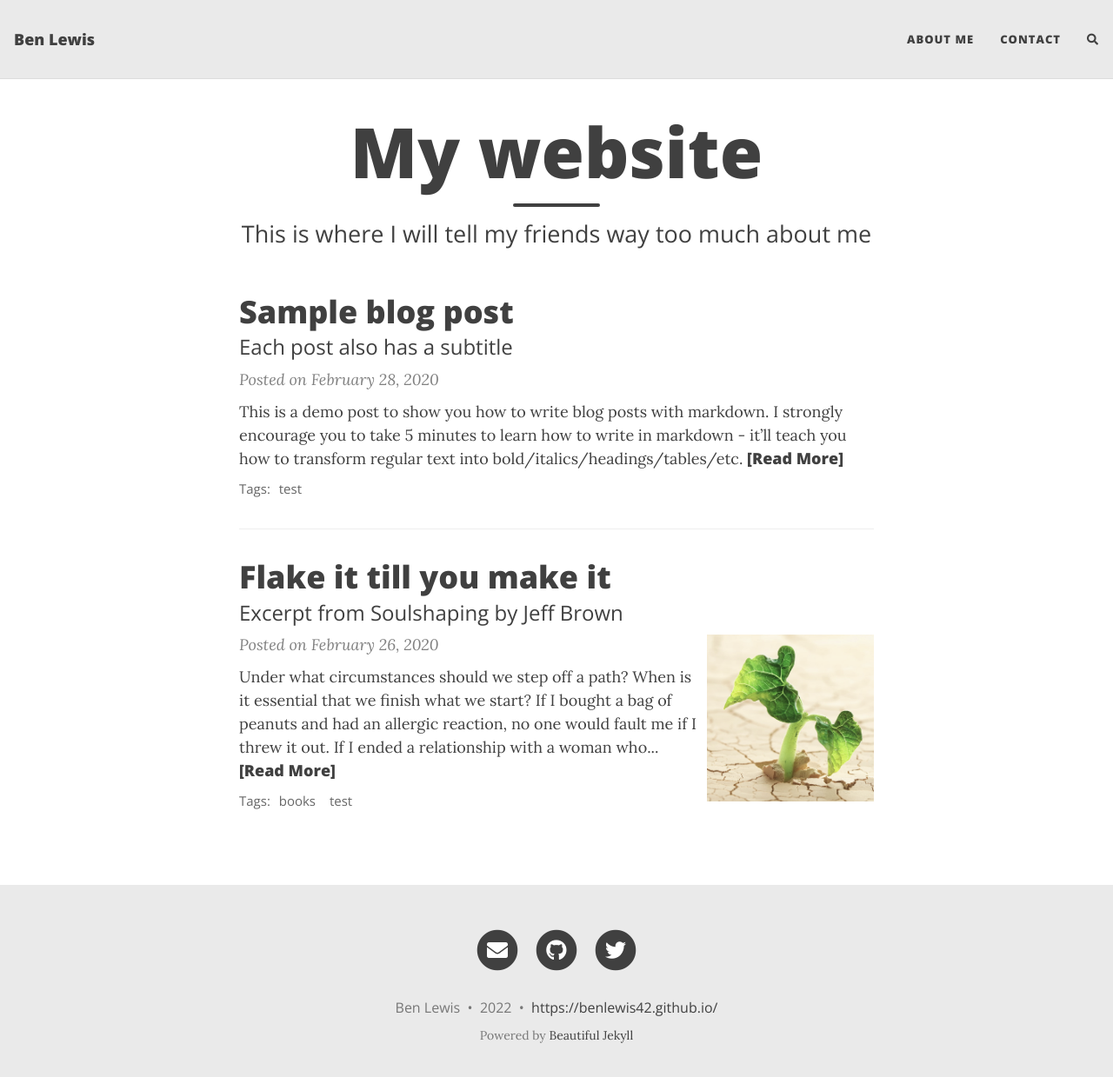
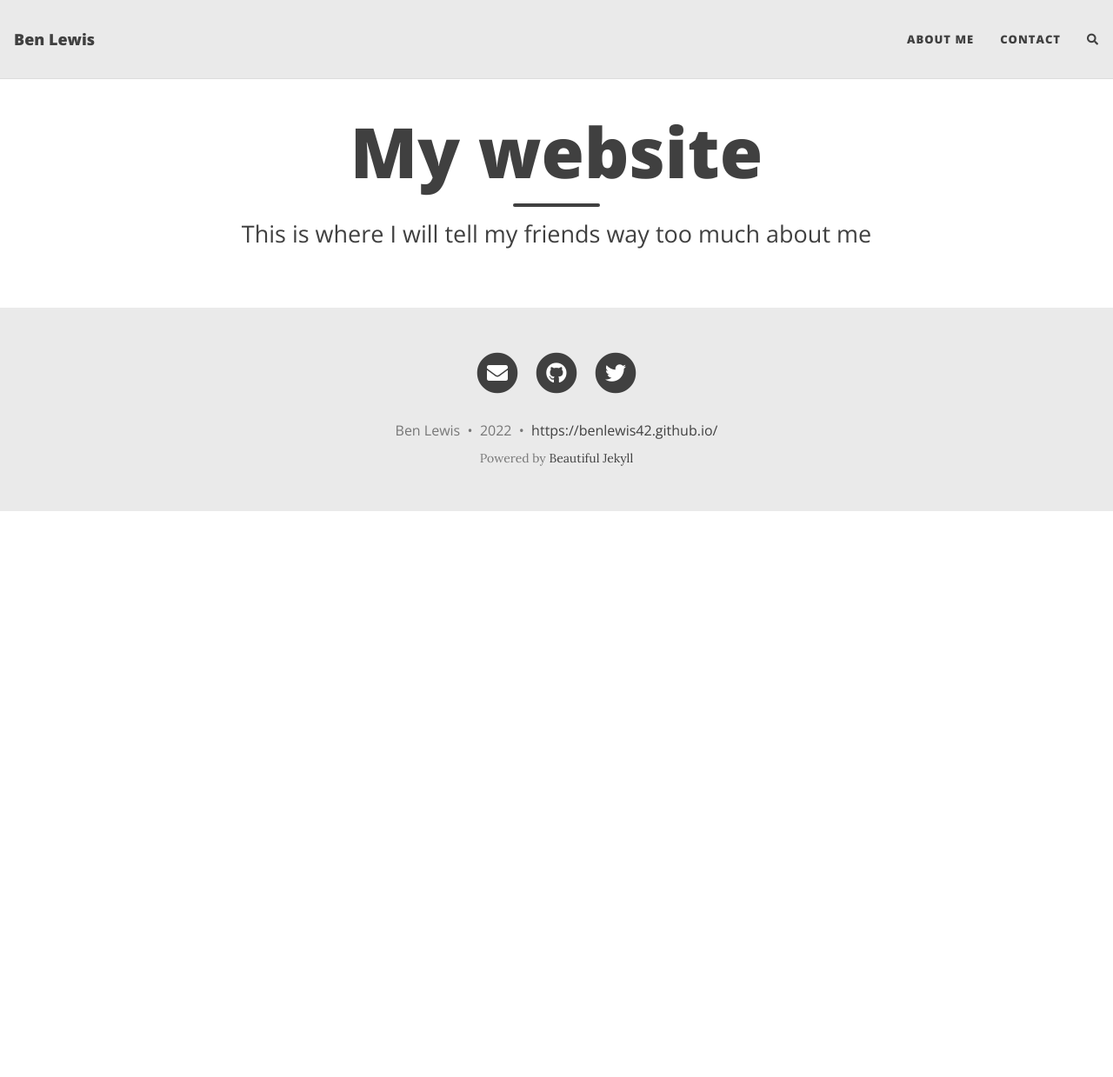
Before and after one commit to BenLewis42/BenLewis42.github.io, a Jekyll site: the page built from index.html, in a window 1280 px wide and 1252 px high. Shown: the top 1239 px of the window at 87% size. Built offline with Jekyll 4.4.1, drawn with Linux system fonts in a browser that asks for light colours; nearby versions of some CDN libraries; the list of posts is cut into pages by our own code; comment, search, counter and statistics services are not loaded.

Commit message:
vax post p1

```diff
--- a/_posts/2020-02-26-flake-it-till-you-make-it.md
+++ /dev/null
@@ -1,17 +0,0 @@
----
-layout: post
-title: Flake it till you make it
-subtitle: Excerpt from Soulshaping by Jeff Brown
-cover-img: /assets/img/path.jpg
-thumbnail-img: /assets/img/thumb.png
-share-img: /assets/img/path.jpg
-tags: [books, test]
----
-
-Under what circumstances should we step off a path? When is it essential that we finish what we start? If I bought a bag of peanuts and had an allergic reaction, no one would fault me if I threw it out. If I ended a relationship with a woman who hit me, no one would say that I had a commitment problem. But if I walk away from a seemingly secure route because my soul has other ideas, I am a flake?
-
-The truth is that no one else can definitively know the path we are here to walk. It’s tempting to listen—many of us long for the omnipotent other—but unless they are genuine psychic intuitives, they can’t know. All others can know is their own truth, and if they’ve actually done the work to excavate it, they will have the good sense to know that they cannot genuinely know anyone else’s. Only soul knows the path it is here to walk. Since you are the only one living in your temple, only you can know its scriptures and interpretive structure.
-
-At the heart of the struggle are two very different ideas of success—survival-driven and soul-driven. For survivalists, success is security, pragmatism, power over others. Success is the absence of material suffering, the nourishing of the soul be damned. It is an odd and ironic thing that most of the material power in our world often resides in the hands of younger souls. Still working in the egoic and material realms, they love the sensations of power and focus most of their energy on accumulation. Older souls tend not to be as materially driven. They have already played the worldly game in previous lives and they search for more subtle shades of meaning in this one—authentication rather than accumulation. They are often ignored by the culture at large, although they really are the truest warriors.
-
-A soulful notion of success rests on the actualization of our innate image. Success is simply the completion of a soul step, however unsightly it may be. We have finished what we started when the lesson is learned. What a fear-based culture calls a wonderful opportunity may be fruitless and misguided for the soul. Staying in a passionless relationship may satisfy our need for comfort, but it may stifle the soul. Becoming a famous lawyer is only worthwhile if the soul demands it. It is an essential failure if you are called to be a monastic this time around. If you need to explore and abandon ten careers in order to stretch your soul toward its innate image, then so be it. Flake it till you make it.
--- a/_posts/2020-02-28-test-markdown.md
+++ b/_posts/vax_proj.md
@@ -1,7 +1,7 @@
 ---
 layout: post
-title: Sample blog post
-subtitle: Each post also has a subtitle
+title: Anti-vaccine Sentiments and Conspiracy on Twitter
+subtitle: Astroturfing and slippery slopes
 gh-repo: daattali/beautiful-jekyll
 gh-badge: [star, fork, follow]
 tags: [test]
@@ -59,20 +59,20 @@
 foo(3)
 {% endhighlight %}
 
-## Boxes
-You can add notification, warning and error boxes like this:
-
-### Notification
-
-{: .box-note}
-**Note:** This is a notification box.
-
-### Warning
-
-{: .box-warning}
-**Warning:** This is a warning box.
-
-### Error
-
-{: .box-error}
-**Error:** This is an error box.
+# ## Boxes
+# You can add notification, warning and error boxes like this:
+#
+# ### Notification
+#
+# {: .box-note}
+# **Note:** This is a notification box.
+#
+# ### Warning
+#
+# {: .box-warning}
+# **Warning:** This is a warning box.
+#
+# ### Error
+#
+# {: .box-error}
+# **Error:** This is an error box.
```
